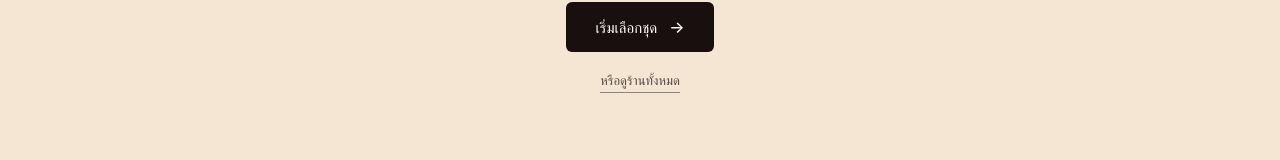
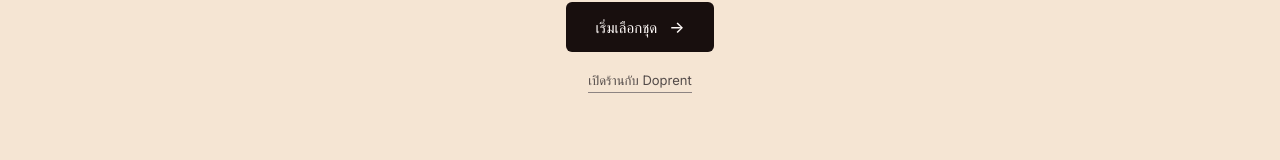
Before and after one commit to Merppppp/doprent-mvp, a Next.js app: page / in a window 1280 px wide. Shown: the part 434-594 px from the top of the page. Built offline with nearby package versions, Linux system fonts and the light colour scheme; no server answers; the database is empty; a web font is replaced by a local one.

Commit message:
fix: edit text in landing page

```diff
--- a/app/page.tsx
+++ b/app/page.tsx
@@ -121,7 +121,7 @@ export default async function HomePage() {
           </Link>
 
           <Link
-            href="/boutiques"
+            href="/sell/signup"
             style={{
               marginTop: 18,
               fontSize: 13,
@@ -130,7 +130,7 @@ export default async function HomePage() {
               paddingBottom: 1,
             }}
           >
-            หรือดูร้านทั้งหมด
+            เปิดร้านกับ Doprent
           </Link>
         </div>
       </section>
```
